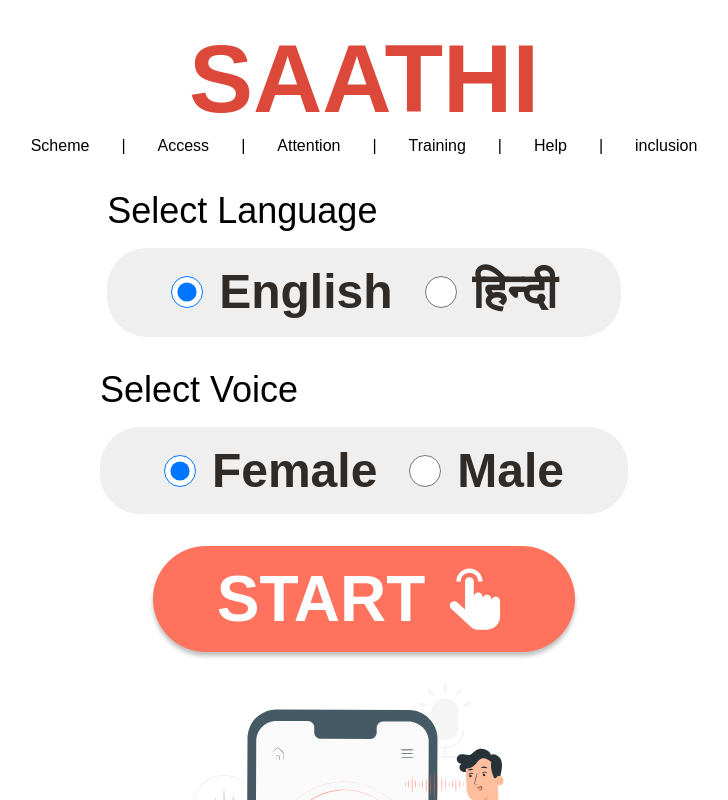
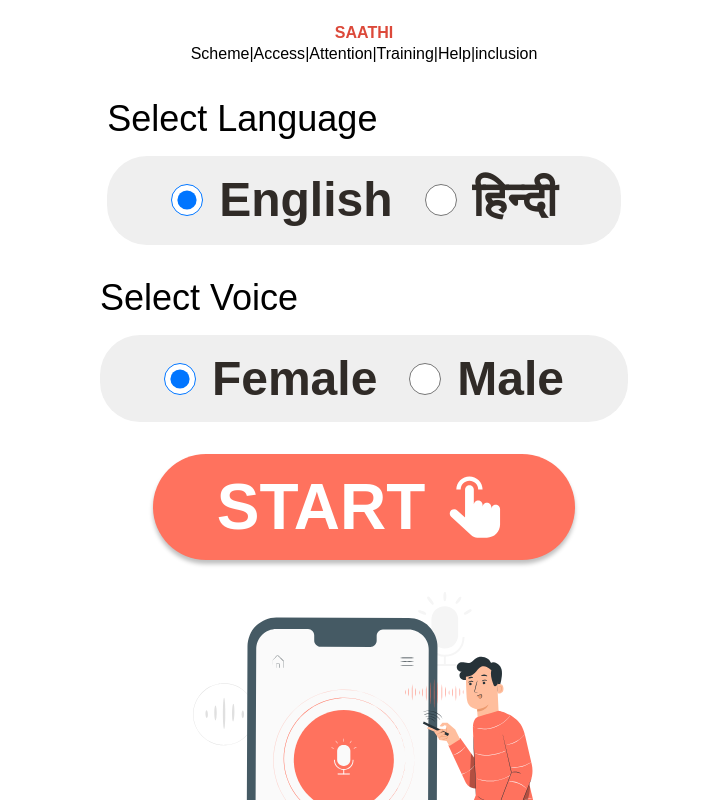
Before and after one commit to akaiketech/saathi-frontend, a Next.js app: page / in a window 1280 px wide. Shown: the top 800 px of the page, without its empty margins (276-1004 px from the left). Built offline with nearby package versions, Linux system fonts and the light colour scheme; a web font is replaced by a local one.

Commit message:
Add Header.

```diff
--- a/src/app/page.tsx
+++ b/src/app/page.tsx
@@ -3,6 +3,7 @@
 import { ChangeEvent, useState } from "react";
 import Image from "next/image";
 import Link from "next/link";
+import Header from "@/common/components/Header";
 
 const tabs = ["Scheme", "Access", "Attention", "Training", "Help", "inclusion"];
 
@@ -18,19 +19,7 @@
 
   return (
     <main className="flex min-h-screen flex-col items-center mt-6">
-      <header>
-        <h1 className="text-[#DC493A] text-8xl not-italic font-bold leading-[normal] text-center">
-          SAATHI
-        </h1>
-        <ol className=" flex justify-evenly">
-          {tabs.map((tabsName, index) => (
-            <li key={tabsName} className="flex justify-around w-full">
-              <Link href="/"> {tabsName}</Link>
-              {tabs.length - 1 > index && <span className="mx-8">|</span>}
-            </li>
-          ))}
-        </ol>
-      </header>
+      <Header />
       <>
         <section className="mt-8">
           <h3 className="text-black text-4xl not-italic font-normal leading-[normal]">
@@ -99,7 +88,10 @@
           </form>
         </section>
         <section className="mt-8 ">
-          <button className="shadow-[0px_4px_4px_0px_rgba(0,0,0,0.25)] rounded-[60px] bg-[#ff725e] text-white text-[64px] not-italic font-bold leading-[normal] px-16 py-4 flex justify-between items-center">
+          <Link
+            href="/terms"
+            className="shadow-[0px_4px_4px_0px_rgba(0,0,0,0.25)] rounded-[60px] bg-[#ff725e] text-white text-[64px] not-italic font-bold leading-[normal] px-16 py-4 flex justify-between items-center"
+          >
             START
             <span className="pl-4">
               <svg
@@ -119,7 +111,7 @@
                 />
               </svg>
             </span>
-          </button>
+          </Link>
         </section>
       </>
       <footer className="mt-8 flex justify-center">
--- /dev/null
+++ b/src/common/components/Header/index.tsx
@@ -0,0 +1,30 @@
+import Link from "next/link";
+
+const Header = () => {
+  const tabs = [
+    "Scheme",
+    "Access",
+    "Attention",
+    "Training",
+    "Help",
+    "inclusion",
+  ];
+
+  return (
+    <header className="w-full flex flex-col justify-center items-center">
+      <h1 className="text-[#DC493A] text-8xl not-italic font-bold leading-[normal]">
+        SAATHI
+      </h1>
+      <ol className=" flex justify-evenly">
+        {tabs.map((tabsName, index) => (
+          <li key={tabsName} className="flex justify-around w-full">
+            <Link href="/"> {tabsName}</Link>
+            {tabs.length - 1 > index && <span className="mx-8">|</span>}
+          </li>
+        ))}
+      </ol>
+    </header>
+  );
+};
+
+export default Header;
```
